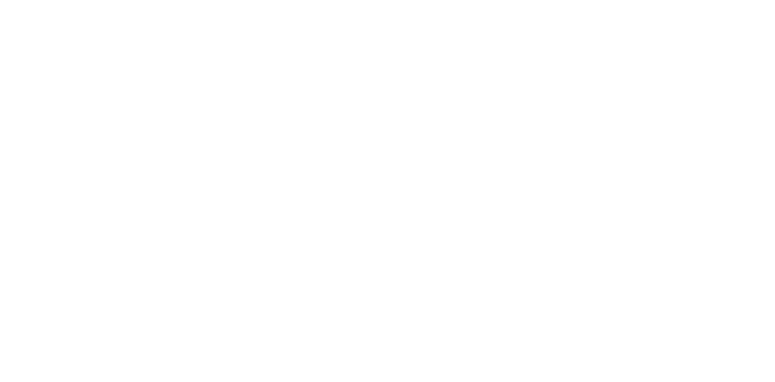
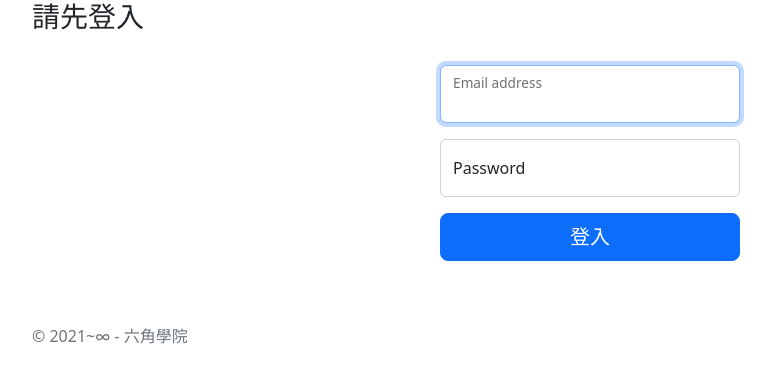
Before and after one commit to kevinhes/git, a Vue app: page /#/loginpage in a window 1280 px wide. Before the commit this address had no page. Shown: the top 382 px of the page, without its empty margins (50-825 px from the left). Built offline with nearby package versions, Linux system fonts and the light colour scheme; what @vee-validate/i18n would draw is missing.

Commit message:
登入頁完成

```diff
--- a/src/router/index.js
+++ b/src/router/index.js
@@ -14,6 +14,10 @@ const routes = [
       },
     ],
   },
+  {
+    path: '/loginpage',
+    component: () => import('../views/backstage/LoginPage.vue'),
+  },
 ];
 
 const router = createRouter({
--- a/src/store/index.js
+++ b/src/store/index.js
@@ -6,6 +6,7 @@ export default createStore({
     products: [],
     cartList: {},
     tempProduct: {},
+    token: '',
   },
   mutations: {
     setProducts(state, payload) {
@@ -16,6 +17,9 @@ export default createStore({
     },
     setTempProduct(state, payload) {
       state.tempProduct = payload;
+    },
+    setToken(state, payload) {
+      state.token = payload;
     },
   },
   actions: {
--- /dev/null
+++ b/src/views/backstage/LoginPage.vue
@@ -0,0 +1,75 @@
+<template>
+  <div class="container">
+    <div class="row justify-content-center">
+      <h1 class="h3 mb-3 font-weight-normal">
+        請先登入
+      </h1>
+      <div class="col-8">
+        <form id="form" class="form-signin">
+          <div class="form-floating mb-3">
+            <input type="email" class="form-control" id="username"
+              placeholder="name@example.com" required autofocus v-model="user.username">
+            <label for="username">Email address</label>
+          </div>
+          <div class="form-floating">
+            <input type="password" class="form-control" id="password" v-model="user.password"
+              placeholder="Password" required>
+            <label for="password">Password</label>
+          </div>
+          <button class="btn btn-lg btn-primary w-100 mt-3" type="button" @click="login">
+            登入
+          </button>
+        </form>
+      </div>
+    </div>
+    <p class="mt-5 mb-3 text-muted">
+      &copy; 2021~∞ - 六角學院
+    </p>
+  </div>
+</template>
+
+<script>
+export default {
+  data() {
+    return {
+      user: {
+        username: '',
+        password: '',
+      },
+    };
+  },
+  methods: {
+    login() {
+      this.$http.post(`${process.env.VUE_APP_API}/v2/admin/signin`, this.user)
+        .then((res) => {
+          console.log(res);
+          const { token, expired } = res.data;
+          document.cookie = `hextoken=${token}; expires=${expired}`;
+        })
+        .catch(() => {
+          alert('登入失敗，請重新登入');
+        });
+    },
+  },
+};
+</script>
+
+<style lang="scss" scoped>
+  html,body {
+    height: 100%;
+    text-align: center;
+  }
+
+  body {
+    display: flex;
+    align-items: center;
+    justify-content: center;
+  }
+
+  .form-signin {
+    width: 100%;
+    max-width: 330px;
+    padding: 15px;
+    margin: auto;
+  }
+</style>
```
